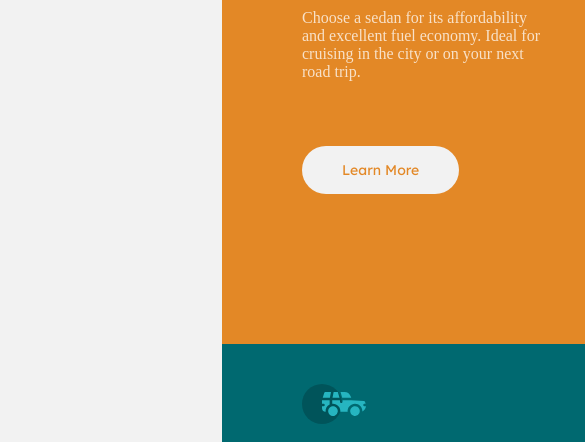
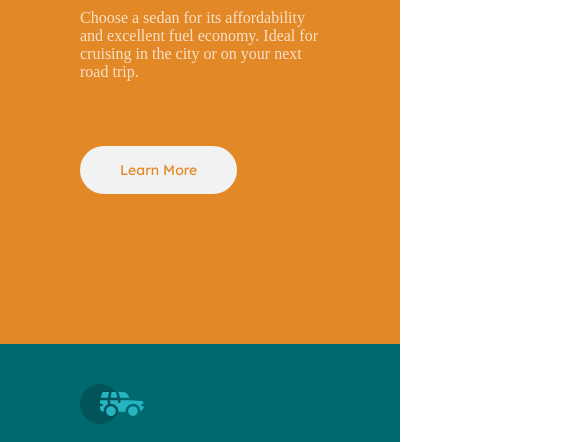
Before and after one commit to yassineboukhla/3-column-preview-card, a plain HTML site: page index.html in a window 390 px wide. Shown: the part 156-598 px from the top of the page, 585 px wide, since content can reach past the window. Drawn offline with Linux system fonts and the light colour scheme.

Commit message:
Mobile fix

```diff
--- a/style.css
+++ b/style.css
@@ -11,12 +11,14 @@
   padding: 0px;
   box-sizing: border-box;
 }
+body {
+  height: 100%;
+}
 /*  I just earned about flexbox, and will try to use it in this
     project.
 */
 main {
-  min-height: 100vh;
-  min-width: 100vh;
+  min-height: 100%;
   background-color: var(--primary-color);
   display: flex;
   align-items: center;
```
